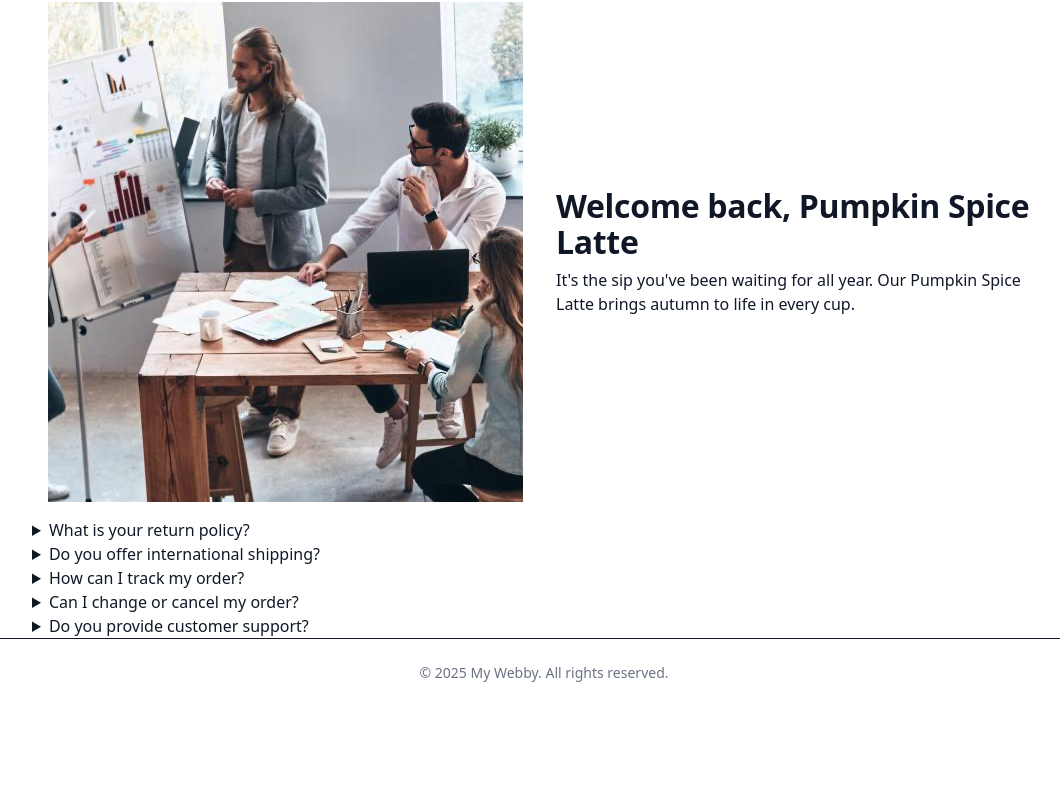
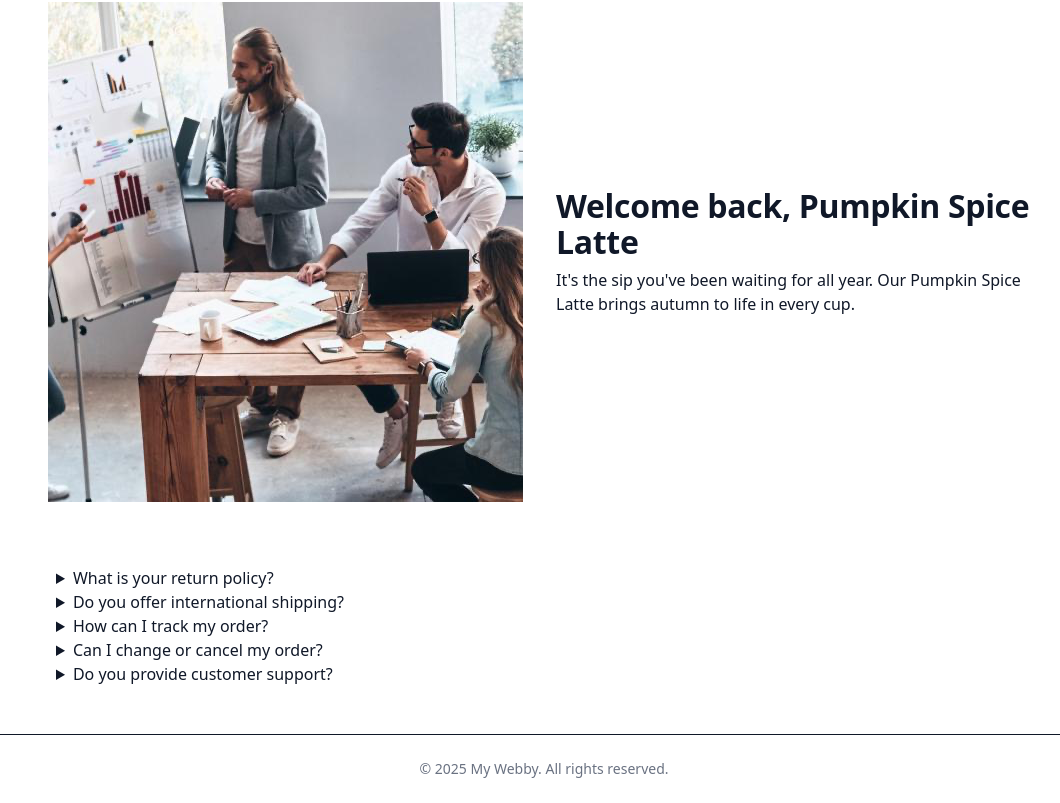
Before and after one commit to galhardj/my-webby, a Next.js app: page / in a window 1280 px wide. Shown: the part 518-1321 px from the top of the page, without its empty margins (96-1156 px from the left). Before the commit the page ends 1225 px from the top, so only its background shows below. Built offline with nearby package versions, Linux system fonts and the light colour scheme.

Commit message:
Apply section' padding in globalcss

```diff
--- a/src/app/globals.css
+++ b/src/app/globals.css
@@ -17,4 +17,5 @@
   align-items: center; /* vertical centering of image + text */
   justify-content: center; /* center children horizontally inside the banner */
   margin: 0 auto; /* center this container within its parent */
+  @apply px-6 py-12;
 }
--- a/src/components/common/BannerLegacy/BannerLegacy.tsx
+++ b/src/components/common/BannerLegacy/BannerLegacy.tsx
@@ -3,7 +3,7 @@
 
 const BannerLegacy = () => {
   return (
-    <section className="mx-auto max-w-5xl px-6 py-12">
+    <section className="mx-auto max-w-5xl">
       <div className="grid gap-10 md:grid-cols-2 md:items-center">
         <Text />
         <Image />
```
